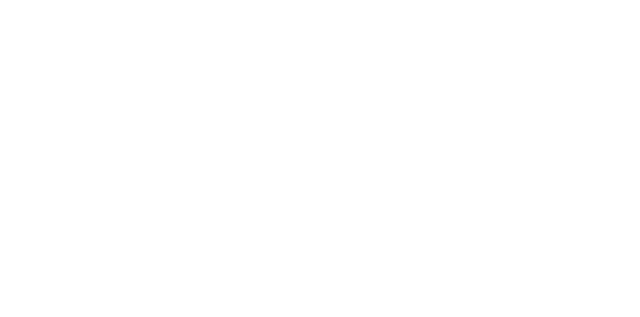
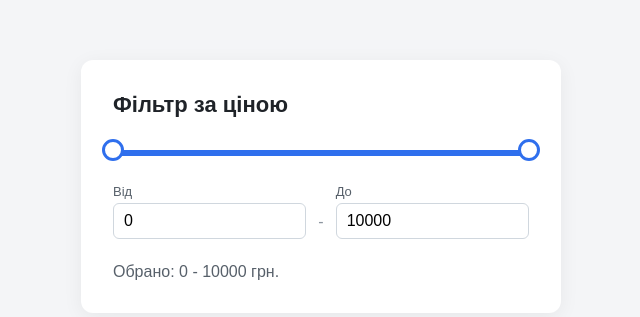
Before and after one commit to ruslana-u/fs_lessons_js, a plain HTML site: page index.html in a window 1280 px wide. Shown: the whole page, without its empty margins (319-959 px from the left). Drawn offline with Linux system fonts and the light colour scheme.

Commit message:
created slider

```diff
--- a/index.html
+++ b/index.html
@@ -4,9 +4,43 @@
     <meta charset="UTF-8" />
     <meta name="viewport" content="width=device-width, initial-scale=1.0" />
     <title>Document</title>
+    <link rel="stylesheet" href="./style.css" />
   </head>
   <body>
-
+    <main class="page">
+      <h1>Фільтр за ціною</h1>
+      <div class="rangeSlider" id="priceSlider">
+        <div class="rangeSlider__track">
+          <div class="rangeSlider__fill"></div>
+          <div
+            class="rangeSlider__thumb"
+            data-thumb="from"
+            role="slider"
+            tabindex="0"
+            aria-label="Мінімальна ціна"
+          ></div>
+          <div
+            class="rangeSlider__thumb"
+            data-thumb="to"
+            role="slider"
+            tabindex="0"
+            aria-label="Максимальна ціна"
+          ></div>
+        </div>
+        <div class="rangeSlider__inputs">
+          <label class="rangeSlider__label">
+            Від
+            <input type="number" class="rangeSlider__input" data-input="from" />
+          </label>
+          <span class="rangeSlider__dash">-</span>
+          <label class="rangeSlider__label">
+            До
+            <input type="number" class="rangeSlider__input" data-input="to" />
+          </label>
+        </div>
+        <p class="result">Обрано: <output id="result"></output></p>
+      </div>
+    </main>
     <script src="./script.js"></script>
   </body>
 </html>
--- a/script.js
+++ b/script.js
@@ -0,0 +1,184 @@
+const CONFIG = {
+  min: 0,
+  max: 10000,
+  step: 100,
+  minGap: 500
+}
+
+function clamp(value, min = CONFIG.min, max = CONFIG.max) {
+  return Math.min(Math.max(value, min), max);
+}
+
+function roundtToStep(value, step = CONFIG.step, min = CONFIG.min) {
+  return Math.round((value - min) / step) * step + min;
+}
+
+function valueToPercent(value, min = CONFIG.min, max = CONFIG.max) {
+  return ((value - min) / (max - min)) * 100;
+}
+
+function percentToValue(percent, min = CONFIG.min, max = CONFIG.max) {
+  return min + (percent / 100) * (max - min);
+}
+
+
+function createState(config) {
+  return { from: config.min, to: config.max };
+}
+
+function updateState(state, thumb, rawValue, config) {
+  const value = roundtToStep(rawValue, config.step, config.min);
+  if (thumb === 'from') {
+    const from = clamp(value, config.min, state.to - config.minGap);
+    return { ...state, from };
+  }
+  const to = clamp(value, state.from + config.minGap, config.max);
+  return { ...state, to };
+}
+
+
+function getElements(root) {
+  return {
+    track: root.querySelector('.rangeSlider__track'),
+    fill: root.querySelector('.rangeSlider__fill'),
+    thumbs: {
+      from: root.querySelector('[data-thumb="from"]'),
+      to: root.querySelector('[data-thumb="to"]'),
+    },
+    inputs: {
+      from: root.querySelector('[data-input="from"]'),
+      to: root.querySelector('[data-input="to"]'),
+    }
+  }
+}
+
+function render(elements, state, config) {
+  const fromPrecent = valueToPercent(state.from, config.min, config.max);
+  const toPrecent = valueToPercent(state.to, config.min, config.max);
+
+  elements.thumbs.from.style.left = fromPrecent + '%';
+  elements.thumbs.to.style.left = toPrecent + '%';
+
+  elements.fill.style.left = fromPrecent + '%';
+  elements.fill.style.width = toPrecent - fromPrecent + '%';
+
+  elements.inputs.from.value = state.from;
+  elements.inputs.to.value = state.to;
+
+  elements.thumbs.from.setAttribute("aria-valuenow", state.from);
+  elements.thumbs.to.setAttribute("aria-valuenow", state.to);
+}
+
+
+function getValueFromPointer(event, track, config) {
+  const rect = track.getBoundingClientRect();
+  const x = event.clientX - rect.left;
+  const percent = clamp((x / rect.width) * 100, 0, 100);
+  return percentToValue(percent, config.min, config.max);
+}
+
+function getClosestThumb(state, value) {
+  const distanceToFrom = Math.abs(value - state.from);
+  const distanceToTo = Math.abs(value - state.to);
+  return distanceToFrom <= distanceToTo ? 'from' : 'to';
+}
+
+
+function initRangeSlider(root, config, onChange) {
+  const elements = getElements(root);
+  let state = createState(config);
+
+  function commit(newState) {
+    state = newState;
+    render(elements, state, config);
+    if (onChange) onChange(state);
+  }
+
+  function setValue(thumb, rawValue) {
+    commit(updateState(state, thumb, rawValue, config));
+  }
+
+  ['from', 'to'].forEach((thumb) => {
+    elements.thumbs[thumb].setAttribute('aria-valuemin', config.min);
+    elements.thumbs[thumb].setAttribute('aria-valuemax', config.man);
+  });
+
+  ['from', 'to'].forEach((thumb) => {
+    const thumbElem = elements.thumbs[thumb];
+
+    thumbElem.addEventListener('pointerdown', (e) => {
+      e.preventDefault();
+      thumbElem.setPointerCapture(e.pointerId);
+      thumbElem.classList.add('isActive');
+      thumbElem.focus();
+    });
+
+    thumbElem.addEventListener('pointermove', (e) => {
+      if (!thumbElem.hasPointerCapture(e.pointerId)) return;
+
+      setValue(thumb, getValueFromPointer(e, elements.track, config));
+    });
+
+    thumbElem.addEventListener('pointerup', (e) => {
+      thumbElem.releasePointerCapture(e.pointerId);
+      thumbElem.classList.remove('isActive');
+    });
+
+    thumbElem.addEventListener('keydown', (e) => {
+      let delta = 0;
+      if (e.key == 'ArrowRight' || e.key =='ArrowUp') delta = config.step;
+      if (e.key == 'ArrowLeft' || e.key =='ArrowDown') delta = -config.step;
+      if (delta == 0) return;
+
+      e.preventDefault();
+      setValue(thumb, state[thumb] + delta);
+    });
+  });
+
+  elements.track.addEventListener('pointerdown', (e) => {
+    if (e.target !== elements.track && e.target !== elements.fill) return;
+
+    const value = getValueFromPointer(e, elements.track, config);
+    setValue(getClosestThumb(state, value), value);
+  });
+
+  ['from', 'to'].forEach((thumb) => {
+    const input = elements.inputs[thumb];
+    input.min = config.min;
+    input.max = config.max;
+    input.step = config.step;
+
+    input.addEventListener('change', () => {
+      const number = Number(input.value);
+      if (input.value == '' || Number.isNaN(number)) {
+        render(elements, state, config);
+        return;
+      }
+      setValue(thumb, number);
+    });
+  });
+
+  commit(state);
+  return {
+    getValues: function () {
+      return { ...state };
+    },
+    setValues: function (from, to) {
+      let next = createState(config);
+      next = updateState(next, 'to', to, config);
+      next = updateState(next, 'from', from, config);
+      commit(next);
+    }
+  }
+}
+
+
+const output = document.querySelector('#result');
+
+const priceSlider = initRangeSlider(
+  document.querySelector('#priceSlider'),
+  CONFIG,
+  function (values) {
+    output.textContent = values.from + ' - ' + values.to + ' грн. '
+  }
+);
--- a/style.css
+++ b/style.css
@@ -0,0 +1,113 @@
+*{
+  margin: 0;
+  padding: 0;
+  list-style-type: none;
+  text-decoration: none;
+  box-sizing: border-box;
+}
+
+body{
+  background: #f4f5f7;
+  color: #1f2328;
+  font-family: sans-serif;
+}
+
+.page{
+  max-width: 480px;
+  margin: 60px auto;
+  padding: 32px;
+  background-color: #fff;
+  border-radius: 12px;
+  box-shadow: 0 4px 20px rgba(0, 0, 0, 0.06);
+}
+
+h1{
+  margin: 0 0 32px;
+  font-size: 22px;
+}
+
+.rangeSlider{
+  --accent: #2f6fed;
+  --thumb-size: 22px;
+  user-select: none;
+}
+
+.rangeSlider__track{
+  position: relative;
+  height: 6px;
+  margin: 0 calc(var(--thumb-size / 2));
+  background-color: #dfe3ea;
+  border-radius: 3px;
+  cursor: pointer;
+}
+
+.rangeSlider__fill{
+  position: absolute;
+  top: 0;
+  height: 100%;
+  background-color: var(--accent);
+  border-radius: 3px;
+}
+
+.rangeSlider__thumb{
+  position: absolute;
+  top: 50;
+  transform: translate(-50%, -50%);
+  touch-action: none;
+  width: var(--thumb-size);
+  height: var(--thumb-size);
+  background-color: #fff;
+  border: 3px solid var(--accent);
+  border-radius: 50%;
+  cursor: grab;
+  z-index: 1;
+}
+
+.rangeSlider__thumb:focus-visible{
+  outline: 3px solid rgba(47, 11, 237, 0.35);
+  outline-offset: 2px;
+}
+
+.rangeSlider__thumb.isActive{
+  z-index: 2;
+  cursor: grabbing;
+}
+
+.rangeSlider__inputs{
+  display: flex;
+  align-items: flex-end;
+  gap: 12px;
+  margin-top: 28px;
+}
+
+.rangeSlider__label{
+  display: flex;
+  flex-direction: column;
+  gap: 4px;
+  flex: 1;
+  font-size: 13px;
+  color: #57606a;
+}
+
+.rangeSlider__input{
+  width: 100%;
+  padding: 8px 10px;
+  font-size: 16px;
+  border: 1px solid #d0d7de;
+  border-radius: 6px;
+}
+
+.rangeSlider__input:focus{
+  outline: none;
+  border-color: var(--accent);
+}
+
+.rangeSlider__dash{
+  padding-bottom: 8px;
+  color: #8c959f;
+}
+
+.result{
+  margin: 24px 0 0;
+  color: #57606a;
+}
```
